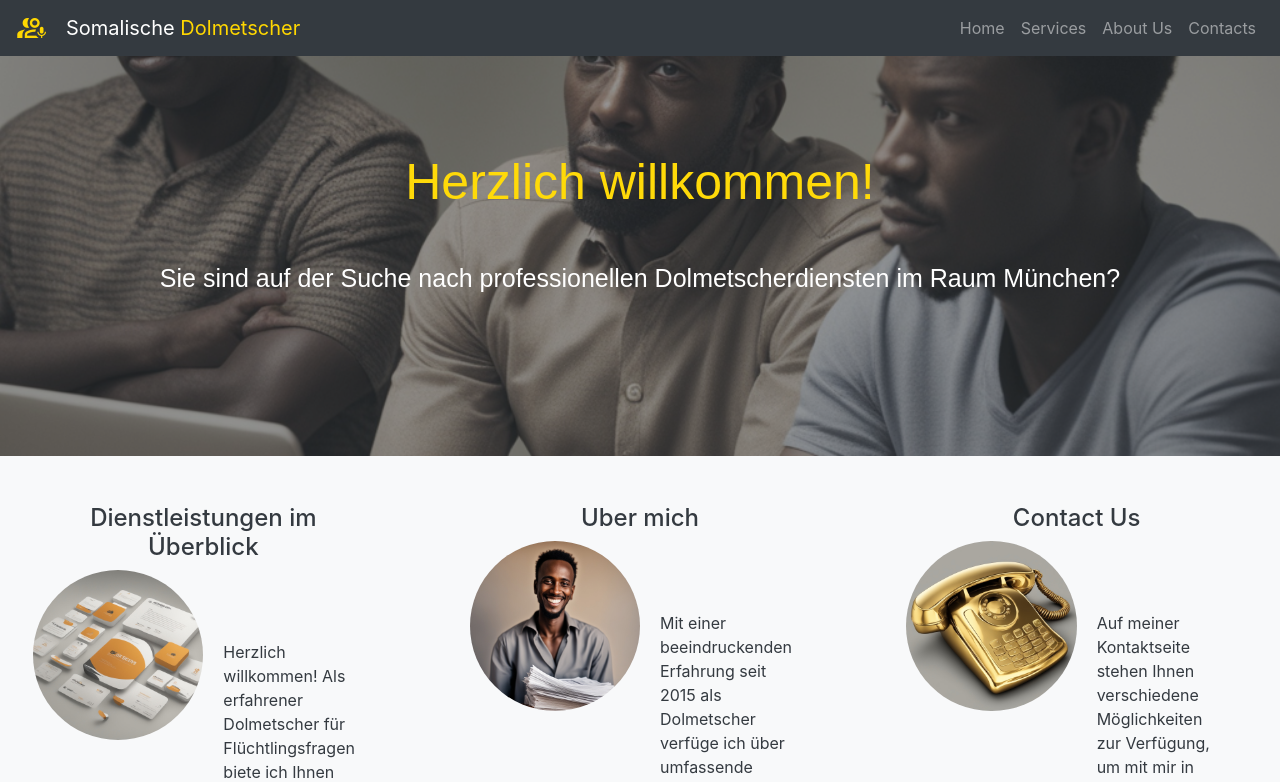
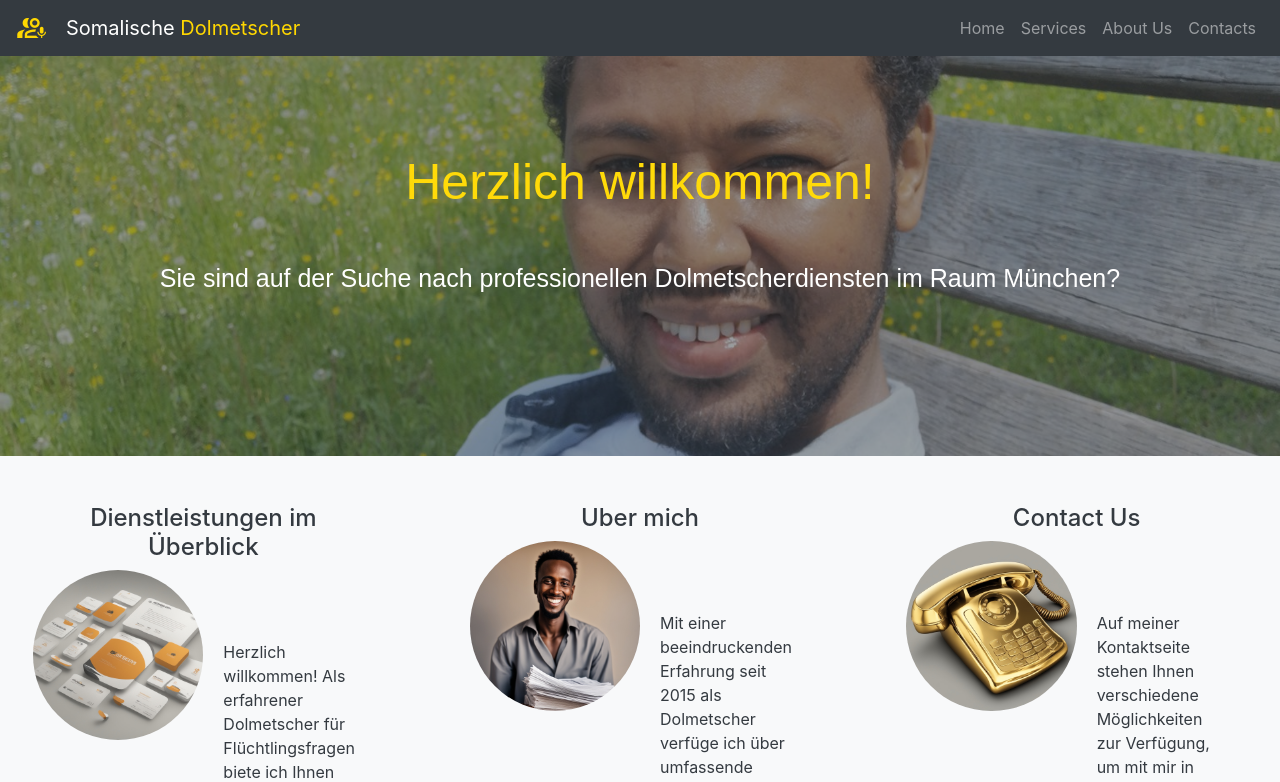
Before and after one commit to kudlacag/turjuman, a React (Create React App) app: page / in a window 1280 px wide. Shown: the top 782 px of the page. Built offline with nearby package versions, Linux system fonts and the light colour scheme.

Commit message:
deployment 4

```diff
--- a/src/pages/css/style.css
+++ b/src/pages/css/style.css
@@ -24,7 +24,7 @@ height: 50vh;
 }
 .backg::before {
   content: '';
-  background-image: url('../images/imagemen.jpg');
+  background-image: url('../images/Ramadan.jpg');
   background-repeat: no-repeat;
   background-size: cover;
   background-position: center;
```
